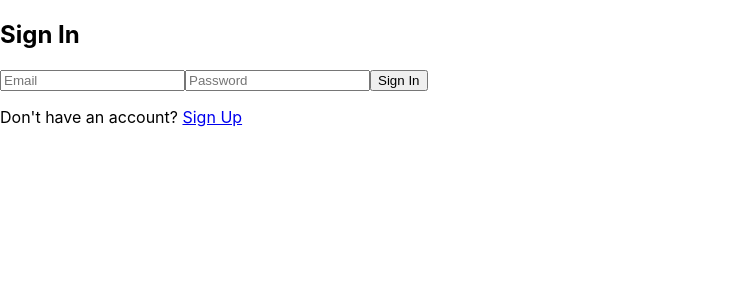
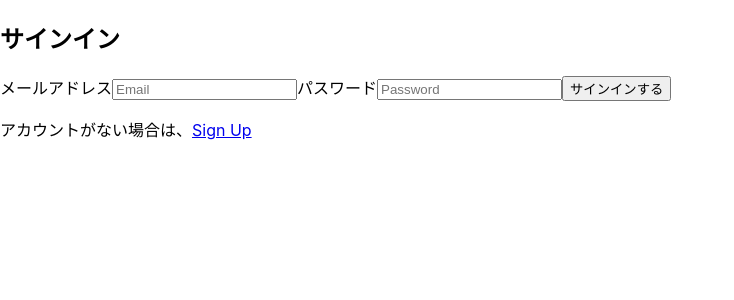
Before and after one commit to shunmakk/frontend-coliseum, a React (Create React App) app in the folder client/: page / in a window 1280 px wide. Shown: the top 300 px of the page, without its empty margins (0-734 px from the left). Built offline with nearby package versions, Linux system fonts and the light colour scheme; no server answers.

Commit message:
update: auth画面

```diff
--- a/client/src/Page/auth/SignIn.tsx
+++ b/client/src/Page/auth/SignIn.tsx
@@ -2,6 +2,7 @@ import React, { useState } from "react";
 import { auth } from "../../firebase";
 import { signInWithEmailAndPassword } from "firebase/auth";
 import { useNavigate, Link } from "react-router-dom";
+import { FirebaseError } from "firebase/app";
 
 const SignIn: React.FC = () => {
   const [email, setEmail] = useState("");
@@ -15,32 +16,54 @@ const SignIn: React.FC = () => {
       navigate("/start");
     } catch (error) {
       console.error("Sign in error:", error);
-      // エラーメッセージを表示するなどのエラーハンドリング
+      if (error instanceof FirebaseError) {
+        switch (error.code) {
+          case "auth/invalid-credential":
+            window.alert("メールアドレスまたはパスワードが正しくありません");
+            break;
+          case "auth/user-disabled":
+            window.alert("このアカウントは無効です");
+            break;
+          case "auth/user-not-found":
+            window.alert(
+              "アカウントは見つかりません。サインアップする必要があるかもしれません"
+            );
+            break;
+          default:
+            window.alert("サインインに失敗しました。もう一度お試しください");
+        }
+      } else {
+        window.confirm("予期せぬエラーが発生しました");
+      }
     }
   };
 
   return (
     <div>
-      <h2>Sign In</h2>
+      <h2>サインイン</h2>
       <form onSubmit={handleSignIn}>
+        <label id="email">メールアドレス</label>
         <input
           type="email"
+          name="email"
           value={email}
           onChange={(e) => setEmail(e.target.value)}
           placeholder="Email"
           required
         />
+        <label id="password">パスワード</label>
         <input
-          type="password"
+          type="passwxord"
+          name="password"
           value={password}
           onChange={(e) => setPassword(e.target.value)}
           placeholder="Password"
           required
         />
-        <button type="submit">Sign In</button>
+        <button type="submit">サインインする</button>
       </form>
       <p>
-        Don't have an account? <Link to="/signup">Sign Up</Link>
+        アカウントがない場合は、<Link to="/signup">Sign Up</Link>
       </p>
     </div>
   );
--- a/client/src/Page/auth/SignUp.tsx
+++ b/client/src/Page/auth/SignUp.tsx
@@ -46,11 +46,10 @@ export const SignUp: React.FC = () => {
       if (response.ok) {
         navigate("/start");
       } else {
-        throw new Error("Failed to create user profile");
+        throw new Error("サインアップエラー");
       }
     } catch (error) {
-      console.error("Sign up error:", error);
-      // エラーメッセージを表示するなどのエラーハンドリング
+      console.error("予期せぬエラーが発生しました", error);
     }
   };
 
@@ -58,28 +57,35 @@ export const SignUp: React.FC = () => {
     <div>
       <h2>Sign Up</h2>
       <form onSubmit={handleSignUp}>
+        <label id="username">ユーザーネーム(8文字以内)</label>
         <input
           type="text"
+          name="username"
           value={name}
           onChange={(e) => setName(e.target.value)}
           placeholder="Name"
+          maxLength={8}
           required
         />
+        <label id="email">メールアドレス</label>
         <input
           type="email"
+          id="email"
           value={email}
           onChange={(e) => setEmail(e.target.value)}
           placeholder="Email"
           required
         />
+        <label id="password">パスワード</label>
         <input
           type="password"
+          name="password"
           value={password}
           onChange={(e) => setPassword(e.target.value)}
           placeholder="Password"
           required
         />
-        <button type="submit">Sign Up</button>
+        <button type="submit">サインアップ</button>
       </form>
     </div>
   );
```
